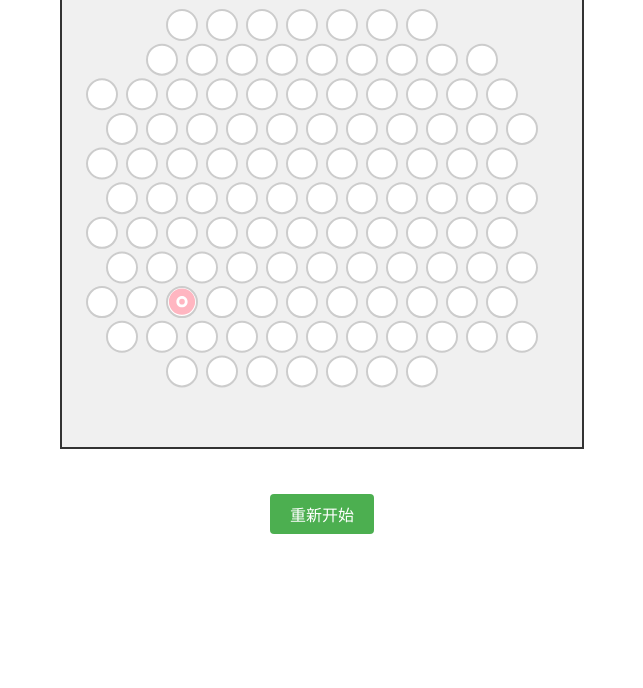
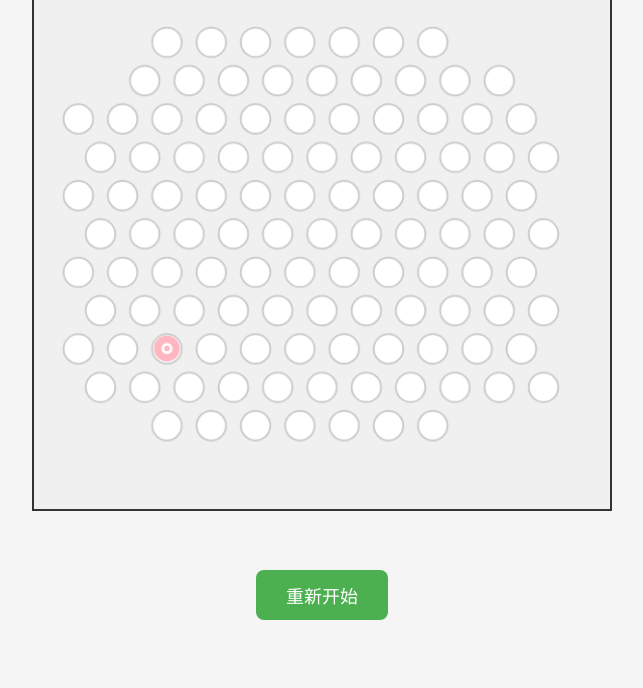
Before and after one commit to W1519005584/EscapeCat, a plain HTML site: page index.html in a window 1280 px wide. Shown: the part 112-800 px from the top of the page, without its empty margins (318-961 px from the left). Drawn offline with Linux system fonts and the light colour scheme.

Commit message:
适配样式

```diff
--- a/index.html
+++ b/index.html
@@ -2,35 +2,64 @@
 <html>
 <head>
     <meta charset="UTF-8">
+    <meta name="viewport" content="width=device-width, initial-scale=1.0, maximum-scale=1.0, user-scalable=no">
     <title>圈住小猫</title>
     <style>
+        * {
+            margin: 0;
+            padding: 0;
+            box-sizing: border-box;
+        }
+        body {
+            display: flex;
+            justify-content: center;
+            align-items: center;
+            min-height: 100vh;
+            background-color: #f5f5f5;
+            touch-action: none; /* 防止移动端双指缩放 */
+        }
         .game-container {
             display: flex;
             flex-direction: column;
             align-items: center;
-            margin-top: 20px;
+            padding: 10px;
+            width: 100%;
+            max-width: 600px;
+        }
+        h2 {
+            margin: 10px 0;
+            font-size: clamp(20px, 5vw, 24px);
         }
         canvas {
             border: 2px solid #333;
             background-color: #f0f0f0;
+            max-width: 100%;
+            touch-action: none; /* 防止移动端默认行为 */
         }
         #status {
-            font-size: 20px;
-            margin-top: 10px;
+            font-size: clamp(16px, 4vw, 20px);
+            margin: 10px 0;
+            min-height: 24px;
         }
         .restart-btn {
-            margin-top: 15px;
-            padding: 8px 20px;
-            font-size: 16px;
+            margin: 15px 0;
+            padding: 12px 30px;
+            font-size: clamp(16px, 4vw, 18px);
             background-color: #4CAF50;
             color: white;
             border: none;
-            border-radius: 4px;
+            border-radius: 8px;
             cursor: pointer;
             transition: background-color 0.3s;
+            -webkit-tap-highlight-color: transparent; /* 移除移动端点击高亮 */
         }
         .restart-btn:hover {
             background-color: #45a049;
+        }
+        @media (max-width: 480px) {
+            .game-container {
+                padding: 5px;
+            }
         }
     </style>
 </head>
@@ -45,14 +74,34 @@
     <script>
         const canvas = document.getElementById('gameCanvas');
         const ctx = canvas.getContext('2d');
+
+        // 根据屏幕大小计算合适的尺寸
+        function calculateGameDimensions() {
+            const screenWidth = window.innerWidth;
+            const screenHeight = window.innerHeight;
+            const maxSize = Math.min(screenWidth - 40, screenHeight - 200, 600);
+
+            // 调整单元格大小
+            const GRID_SIZE = 11;
+            const CELL_SIZE = Math.floor(maxSize / (GRID_SIZE + 2));
+            const PADDING = CELL_SIZE;
+            const POINT_RADIUS = Math.max(CELL_SIZE/3, 10);
+            const ROW_HEIGHT = CELL_SIZE * 0.866;
+
+            return { CELL_SIZE, PADDING, POINT_RADIUS, ROW_HEIGHT };
+        }
+
+        // 初始化游戏尺寸
+        let { CELL_SIZE, PADDING, POINT_RADIUS, ROW_HEIGHT } = calculateGameDimensions();
         const GRID_SIZE = 11;
-        const CELL_SIZE = 40;
-        const PADDING = 40;
-        const POINT_RADIUS = 15;
-        const ROW_HEIGHT = CELL_SIZE * 0.866; // sin(60°) = 0.866
 
-        canvas.width = GRID_SIZE * CELL_SIZE + 2 * PADDING;
-        canvas.height = Math.ceil(GRID_SIZE * ROW_HEIGHT) + 2 * PADDING;
+        // 设置画布尺寸
+        function resizeCanvas() {
+            ({ CELL_SIZE, PADDING, POINT_RADIUS, ROW_HEIGHT } = calculateGameDimensions());
+            canvas.width = GRID_SIZE * CELL_SIZE + 2 * PADDING;
+            canvas.height = Math.ceil(GRID_SIZE * ROW_HEIGHT) + 2 * PADDING;
+            drawGrid(); // 重绘游戏界面
+        }
 
         let catPosition;
         let gameOver = false;
@@ -203,11 +252,20 @@
         }
 
         function handleClick(event) {
+            event.preventDefault(); // 防止移动端默认行为
             if (gameOver) return;
 
             const rect = canvas.getBoundingClientRect();
-            const clickX = event.clientX - rect.left;
-            const clickY = event.clientY - rect.top;
+            const scale = canvas.width / rect.width; // 计算画布缩放比例
+
+            // 获取点击/触摸位置
+            const clientX = event.type.includes('touch') ?
+                event.touches[0].clientX : event.clientX;
+            const clientY = event.type.includes('touch') ?
+                event.touches[0].clientY : event.clientY;
+
+            const clickX = (clientX - rect.left) * scale;
+            const clickY = (clientY - rect.top) * scale;
 
             // 找到最近的格点
             let minDist = Infinity;
@@ -328,13 +386,45 @@
             placeCatRandomly();
         }
 
+        // 添加事件监听
+        function addEventListeners() {
+            // 移动端触摸事件
+            canvas.addEventListener('touchstart', handleClick, { passive: false });
+
+            // PC端鼠标事件
+            canvas.addEventListener('click', handleClick);
+
+            // 窗口调整大小事件
+            window.addEventListener('resize', debounce(resizeCanvas, 250));
+
+            // 屏幕方向改变事件
+            window.addEventListener('orientationchange', () => {
+                setTimeout(resizeCanvas, 100);
+            });
+        }
+
+        // 防抖函数
+        function debounce(func, wait) {
+            let timeout;
+            return function executedFunction(...args) {
+                const later = () => {
+                    clearTimeout(timeout);
+                    func(...args);
+                };
+                clearTimeout(timeout);
+                timeout = setTimeout(later, wait);
+            };
+        }
+
+        // 初始化游戏
+        catImage.onload = () => {
+            resizeCanvas();
+            addEventListeners();
+            placeCatRandomly();
+        };
+
         // 添加重启按钮事件监听
         document.getElementById('restartBtn').addEventListener('click', resetGame);
-
-        catImage.onload = () => {
-            canvas.addEventListener('click', handleClick);
-            placeCatRandomly();
-        };
     </script>
 </body>
 </html>
```
